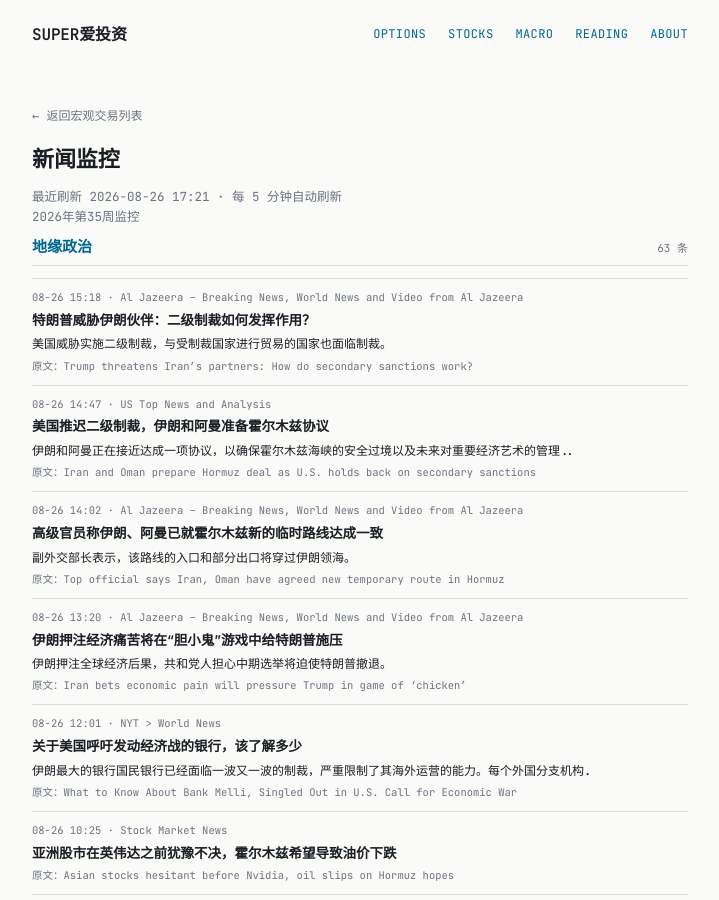
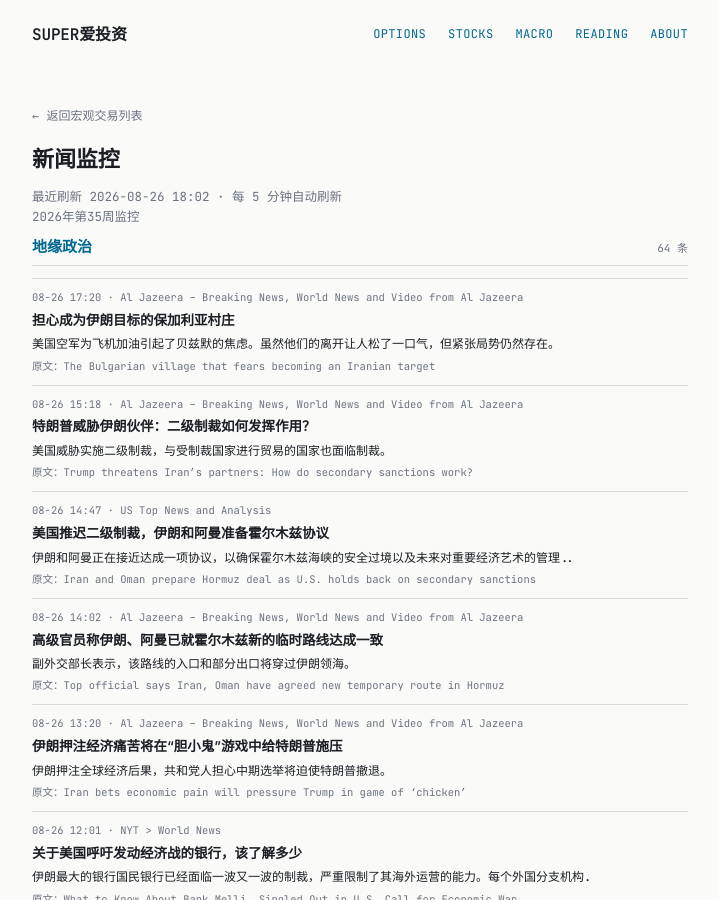
Before and after one commit to tang3super/tang3super.github.io, a Jekyll site: the page built from macro-trade/news-digest.md, in a window 1280 px wide and 900 px high. Shown: the whole window, without its empty margins (280-999 px from the left). Built offline with Jekyll 4.4.1, drawn with Linux system fonts in a browser that asks for light colours; some of the changed text lies outside the part shown.

Commit message:
sync news-digest article

```diff
--- a/macro-trade/news-digest.md
+++ b/macro-trade/news-digest.md
@@ -5,11 +5,18 @@
 date: '2026-08-26'
 summary: 2026年第35周监控
 week_label: 2026年第35周监控
-last_updated: 2026-08-26 17:21
+last_updated: 2026-08-26 18:02
 refresh_note: 每 5 分钟自动刷新
 topics:
 - name: 地缘政治
   items:
+  - title: The Bulgarian village that fears becoming an Iranian target
+    summary: US Air Force refuelling planes caused anxiety in Bezmer. While their departure has brought relief, tensions persist.
+    link: https://www.aljazeera.com/news/2026/8/26/the-bulgarian-village-that-fears-becoming-an-iranian-target?traffic_source=rss
+    source: Al Jazeera – Breaking News, World News and Video from Al Jazeera
+    time: 08-26 17:20
+    title_zh: 担心成为伊朗目标的保加利亚村庄
+    summary_zh: 美国空军为飞机加油引起了贝兹默的焦虑。虽然他们的离开让人松了一口气，但紧张局势仍然存在。
   - title: 'Trump threatens Iran’s partners: How do secondary sanctions work?'
     summary: The US has used threats of secondary sanctions, whereby countries trading with a sanctioned country also face sanctions.
     link: https://www.aljazeera.com/economy/2026/8/26/trump-threatens-irans-partners-how-do-secondary-sanctions-work?traffic_source=rss
@@ -521,6 +528,12 @@
     summary_zh: 英伟达公布财报，美联储主席凯文·沃什将发表他的首次杰克逊霍尔演讲。
 - name: AI基建
   items:
+  - title: Forget Nvidia’s Q2 results. Wall Street is watching this $200 billion exposure
+    summary: ''
+    link: https://www.investing.com/news/stock-market-news/forget-nvidias-q2-results-wall-street-is-watching-this-200-billion-exposure-4876568
+    source: Stock Market News
+    time: 08-26 17:27
+    title_zh: 忘记英伟达第二季度的业绩吧。华尔街正在关注这2000亿美元的风险敞口
   - title: European shares edge higher as oil falls; Nvidia earnings in focus
     summary: ''
     link: https://www.investing.com/news/stock-market-news/european-shares-edge-higher-as-oil-falls-nvidia-earnings-in-focus-4876407
```
